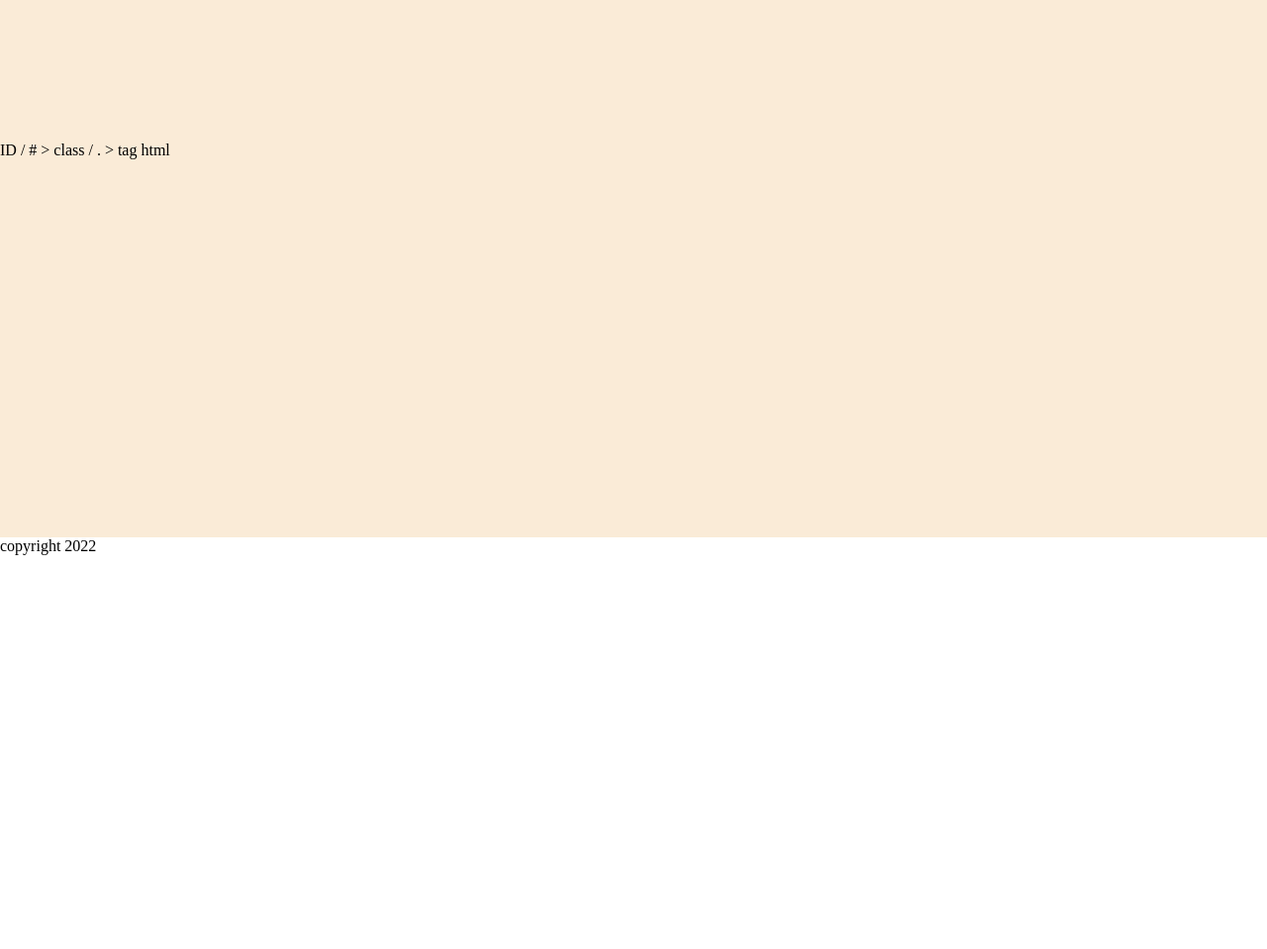
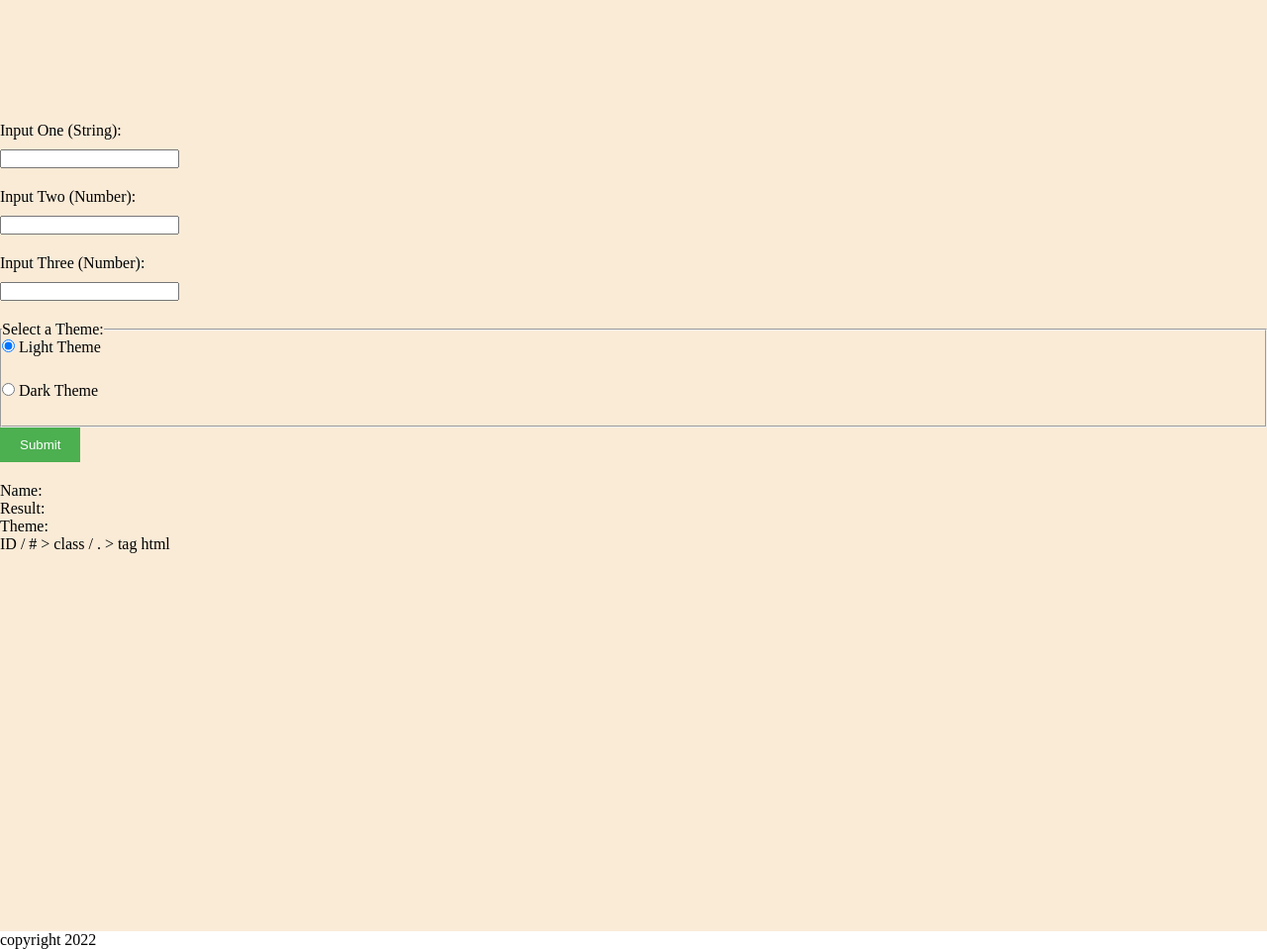
Before and after one commit to revou-id/fcse-02, a plain HTML site: page index.html in a window 1280 px wide. Shown: the part 1540-2499 px from the top of the page at 99% size. Before the commit the page ends 2101 px from the top, so only its background shows below. Drawn offline with Linux system fonts and the light colour scheme.

Commit message:
add somethign

```diff
--- a/calculator-01/css/index.css
+++ b/calculator-01/css/index.css
@@ -3,6 +3,10 @@
   padding: 0;
   margin: 0;
   box-sizing: border-box;
+}
+header{
+  background-color: aqua;
+  padding: 10px;
 }
 /* Body */
 body{
@@ -68,3 +72,4 @@ main {
   border: none;
   border-radius: 6px;
 }
+/* Style Responsive */
--- a/css/index-first.css
+++ b/css/index-first.css
@@ -4,6 +4,9 @@
   box-sizing: border-box;
 }
 
+header{
+  background-color: aqua;
+}
 .calculator-paragraf{
   height: 100px;
   width: 200px;
@@ -52,3 +55,28 @@ section{
     margin: 0;
     padding: 0;
 }
+/* Style Responsive */
+@media screen and (min-width: 400px) {
+  header{
+    background-color: azure;
+  }
+}
+
+@media screen and (min-width: 760px) {
+  header{
+    background-color: blue;
+  }
+}
+
+@media screen and (min-width: 1280px) {
+  header{
+    background-color: #4CAF50;
+  }
+}
+@media screen and (min-width: 2560px) {
+
+}
+
+/*
+klo default itu aqua, tapi klo screen 760 - 1280 => blue. kalau >1280 => green
+*/
--- a/css/index.css
+++ b/css/index.css
@@ -6,6 +6,9 @@
   font-family: sans-serif;
 }
 
+header{
+  background-color: aqua;
+}
 /* style untuk body */
 body {
   display: flex;
--- a/index.html
+++ b/index.html
@@ -44,7 +44,7 @@
     </style></head
   >ß
   <body>
-    <header style="background-color: aqua; padding: 10px">
+    <header>
       <nav>
         <a
           class="nav-link"
@@ -114,7 +114,69 @@
 
         <button onclick="calculate()">Submit</button>
 
-        <p>Result: <span id="show-result"></span></p>
+        <p>Result: <span id="show-results"></span></p>
+      </section>
+      <section>
+        <form onsubmit="handleSubmit(event)">
+          <label for="input-one">Input One (String):</label>
+          <input
+            type="text"
+            id="input-one"
+            name="input-one"
+            pattern="[A-Za-z]+"
+            required
+          />
+
+          <label for="input-two">Input Two (Number):</label>
+          <input
+            type="text"
+            id="input-two"
+            name="input-two"
+            pattern="[0-9]+"
+            required
+          />
+
+          <label for="input-three">Input Three (Number):</label>
+          <input
+            type="text"
+            id="input-three"
+            name="input-three"
+            pattern="[0-9]+"
+            required
+          />
+
+          <fieldset>
+            <legend>Select a Theme:</legend>
+            <label for="light-theme">
+              <input
+                type="radio"
+                id="light-theme"
+                name="input-four"
+                value="light"
+                checked
+              />
+              Light Theme
+            </label>
+
+            <label for="dark-theme">
+              <input
+                type="radio"
+                id="dark-theme"
+                name="input-four"
+                value="dark"
+              />
+              Dark Theme
+            </label>
+          </fieldset>
+
+          <button type="submit">Submit</button>
+        </form>
+
+        <span>Name: <span id="show-name"></span></span>
+        <br />
+        <span>Result: <span id="show-result"></span></span>
+        <br />
+        <span>Theme: <span id="show-theme"></span></span>
       </section>
       <section>ID / # > class / . > tag html</section>
     </main>
--- a/js/input.js
+++ b/js/input.js
@@ -1,11 +1,43 @@
 function calculate() {
   // Get the value of the input fields
   const num1 = parseFloat(document.getElementById("number-one").value);
-  const num2 = parseFloat(document.tElementById("number-two").value);
+  const num2 = parseFloat(document.getElementById("number-two").value);
 
   // Perform calculation
   const result = num1 + num2;
 
   // Display result in HTML element
-  document.getElementById("show-result").textContent = result;
+  document.getElementById("show-results").textContent = result;
 }
+
+function handleSubmit(event) {
+  event.preventDefault(); // prevent the form from submitting
+
+  try {
+    const nameInput = document.getElementById("input-one");
+    const numInput1 = document.getElementById("input-two");
+    const numInput2 = document.getElementById("input-three");
+    const themeInput = document.querySelector(
+      'input[name="input-four"]:checked'
+    );
+
+    const name = nameInput.value.trim();
+    const num1 = parseFloat(numInput1.value.trim(), 10);
+    const num2 = parseFloat(numInput2.value.trim(), 10);
+    const theme = themeInput.value;
+    let number = num1 + num2;
+    // check value
+    if (!name || isNaN(num1) || isNaN(num2)) {
+      throw new Error("Invalid input");
+    }
+    console.log("number", number);
+    document.getElementById("show-name").textContent = name;
+    document.getElementById(
+      "show-result"
+    ).textContent = `Hasil Result ${number}`;
+    document.getElementById("show-theme").textContent = theme;
+  } catch (error) {
+    console.error(error);
+    alert("Error: " + error.message);
+  }
+}
```
